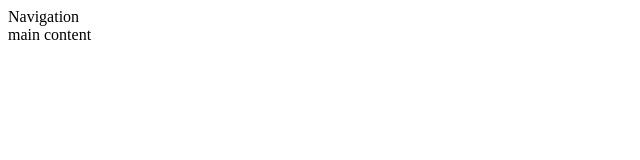
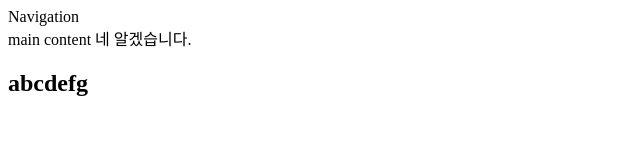
Before and after one commit to msh0108/company-project-1, a plain HTML site: page index.html in a window 1280 px wide. Shown: the whole page, without its empty margins (0-640 px from the left). Drawn offline with Linux system fonts and the light colour scheme.

Commit message:
freshman first commit

```diff
--- a/index.html
+++ b/index.html
@@ -10,6 +10,8 @@
     <nav>Navigation</nav>
     <section class="main">
         main content
+        네 알겠습니다.
+        <h1>abcdefg</h1>
     </section>
     <footer></footer>
 </body>
```
